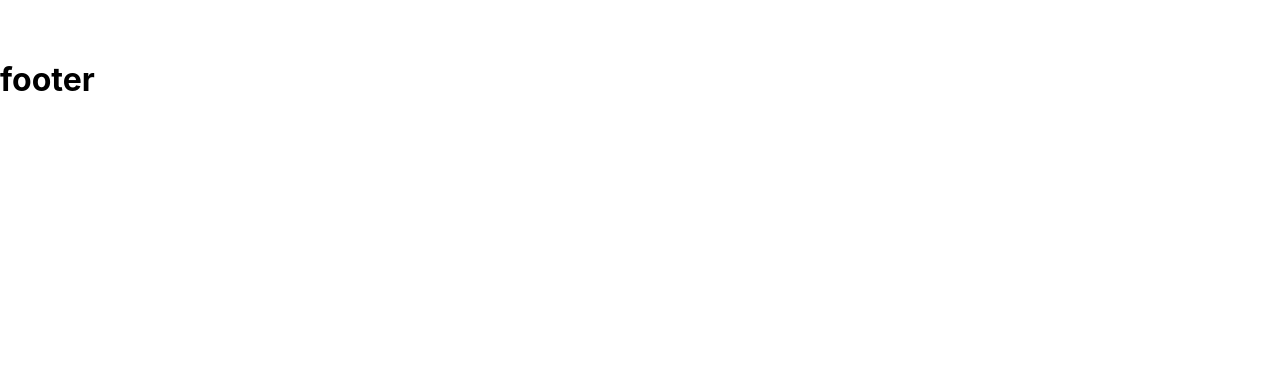
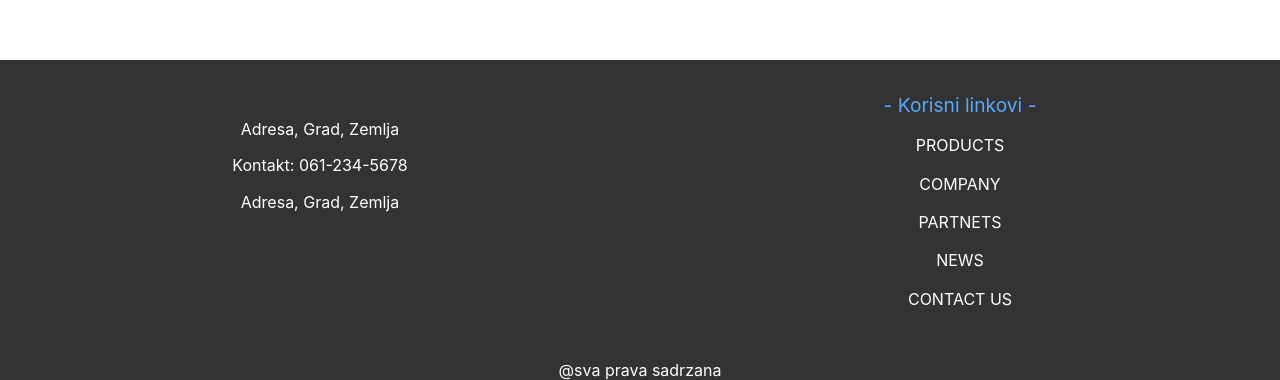
Before and after one commit to meriszecic/Shoping-cart-app, a React (Create React App) app: page / in a window 1280 px wide. Shown: the part 820-1200 px from the top of the page. Before the commit the page ends 919 px from the top, so only its background shows below. Built offline with nearby package versions, Linux system fonts and the light colour scheme; no server answers.

Commit message:
Finished Footer

```diff
--- a/src/Components/Footer.js
+++ b/src/Components/Footer.js
@@ -1,8 +1,27 @@
 import '../Style/Footer.css'
 export default function Footer(){
     return (
-        <>
-        <h1>footer</h1>
-        </>
+        <div className='container-footer'>
+        <div className='footer'>
+        <div className='div-footer-links'>
+            <ul className='footerLinks'>
+                <li>Adresa, Grad, Zemlja</li>
+                <li>Kontakt: 061-234-5678</li>
+                <li>Adresa, Grad, Zemlja</li>
+            </ul>
+            </div>
+            <div className='div-korisni-linkovi'>
+                <p> - Korisni linkovi - </p>
+        <ul className='korisni-linkovi'>
+                <li><a href="#">PRODUCTS</a></li>
+                <li><a href="#">COMPANY</a></li>
+                <li><a href="#">PARTNETS</a></li>
+                <li><a href="#">NEWS</a></li>
+                <li><a href="#">CONTACT US</a></li>
+            </ul>
+            </div>
+        </div>
+        <p className='p'> @sva prava sadrzana</p>
+        </div>
     )
 }
--- a/src/Style/Footer.css
+++ b/src/Style/Footer.css
@@ -0,0 +1,75 @@
+*{
+    margin: 0;
+    padding: 0;
+    box-sizing: border-box;
+}
+.container-footer{
+    height: 40vh;
+    background-color: #333;
+    width: 100%;
+    display: flex;
+    flex-direction: column;
+}
+.footer{
+    height: 100%;
+    width: 100%;
+    display: flex;
+    flex-direction: row;
+    justify-content: space-evenly;
+}
+.div-footer-links{
+    display: flex;
+    height: 70%;
+    width: 50%;
+    align-items: center;
+    justify-content: center;
+}
+.footerLinks{
+    width: 100%;
+    display: flex;
+    align-items: center;
+    justify-content: space-evenly;
+    flex-direction: column;
+    height: 60%;
+}
+.footerLinks li{
+    list-style-type: none;
+    display: inline;
+    color: white;
+}
+.div-korisni-linkovi{
+    display: flex;
+    height: 100%;
+    width: 50%;
+    align-items: center;
+    justify-content: center;
+    flex-direction: column;
+}
+.div-korisni-linkovi p{
+    font-size: larger;
+    color: rgb(86, 170, 255);
+}
+.korisni-linkovi{
+height: 70%;
+display: flex;
+width: 100%;
+flex-direction: column;
+justify-content: space-evenly;
+align-items: center;
+}
+.korisni-linkovi li{
+    list-style-type: none;
+    display: inline;
+}
+.korisni-linkovi li a{
+    text-decoration: none;
+    color: white;
+}
+.korisni-linkovi li a:hover{
+    color: rgb(86, 170, 255) ;
+    transition: .4s;
+}
+.p{
+    color: white;
+    text-align: center;
+}
```
